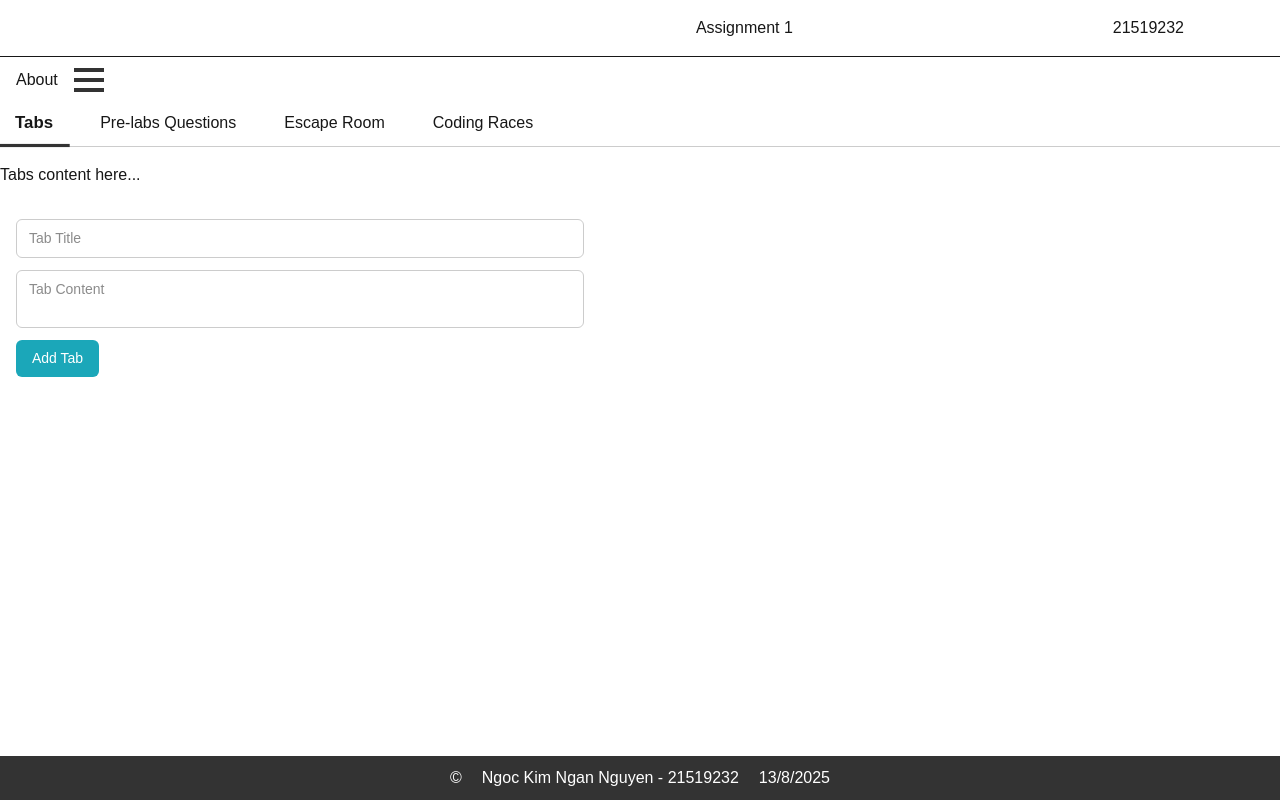
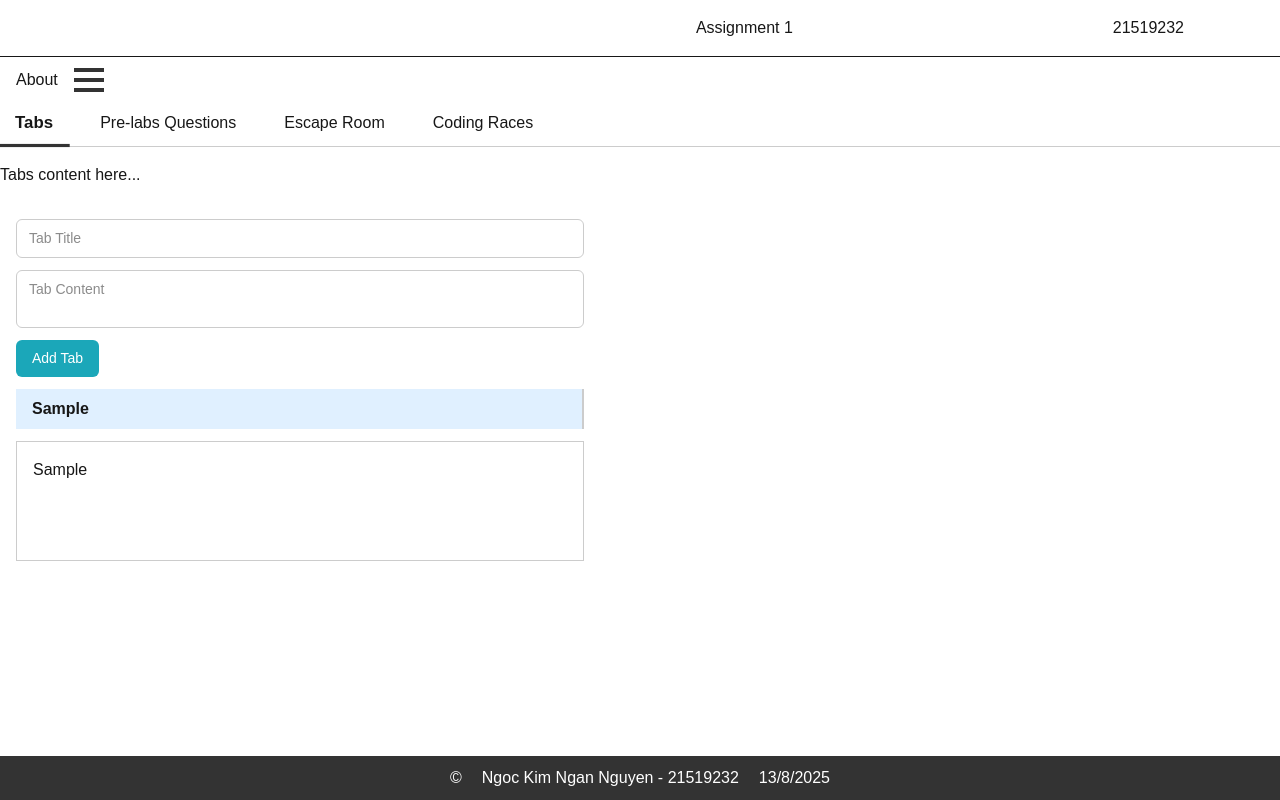
Before and after one commit to nganLikeable/LMS-Moodle-Featuring-Escape-room, a Next.js app: page / in a window 1280 px wide. Both pictures are taken after typing "Sample", "Sample" into the empty fields and a click on the button "Add Tab". Built offline with nearby package versions, Linux system fonts and the light colour scheme.

Commit message:
added save function and display tab items

```diff
--- a/app/Components/GeneratedTabs.module.css
+++ b/app/Components/GeneratedTabs.module.css
@@ -57,3 +57,23 @@
 .addTabButton:hover {
   background-color: #004c5f;
 }
+.tabContentDisplay {
+  flex: 1;
+  padding: 1rem;
+  border: 1px solid #ccc;
+  min-height: 120px;
+}
+.activeTab {
+  background-color: #e0f0ff;
+  font-weight: bold;
+}
+.tabItem {
+  padding: 0.5rem 1rem;
+  cursor: pointer;
+}
+.tabBar {
+  display: flex;
+  flex-direction: column;
+  min-width: 120px;
+  border-right: 2px solid #ccc;
+}
--- a/app/Components/GeneratedTabs.tsx
+++ b/app/Components/GeneratedTabs.tsx
@@ -25,6 +25,18 @@ export default function GeneratedTabs() {
       textareaRef.current.style.height = `${textareaRef.current.scrollHeight}px`;
     }
   }, [content]);
+
+  // load saved tabs on mount
+  useEffect(() => {
+    const saved = localStorage.getItem("tabs");
+    if (saved) {
+      setTabs(JSON.parse(saved));
+    }
+  }, []);
+
+  useEffect(() => {
+    localStorage.setItem("tabs", JSON.stringify(tabs));
+  }, [tabs]);
 
   const addTab = () => {
     if (!title.trim()) return; // prevent adding tabs with empty title
@@ -62,13 +74,25 @@ export default function GeneratedTabs() {
         Add Tab
       </button>
 
-      {/* Tab List Component */}
-      {/* <TabList tabs={tabs} activeTab={activeTab} setActiveTab={setActiveTab} /> */}
+      {/* Tab bar */}
+      <div className={styles.tabBar}>
+        {tabs.map((tab) => (
+          <div
+            key={tab.id}
+            className={`${styles.tabItem} ${
+              tab.id === activeTab ? styles.activeTab : ""
+            }`}
+            onClick={() => setActiveTab(tab.id)}
+          >
+            {tab.title}
+          </div>
+        ))}
+      </div>
 
-      {/* Render Active Tab’s Content */}
-      {/* <div className={styles.content}>
+      {/* Active tab content */}
+      <div className={styles.tabContentDisplay}>
         {activeTab && tabs.find((tab) => tab.id === activeTab)?.content}
-      </div> */}
+      </div>
     </div>
   );
 }
```
